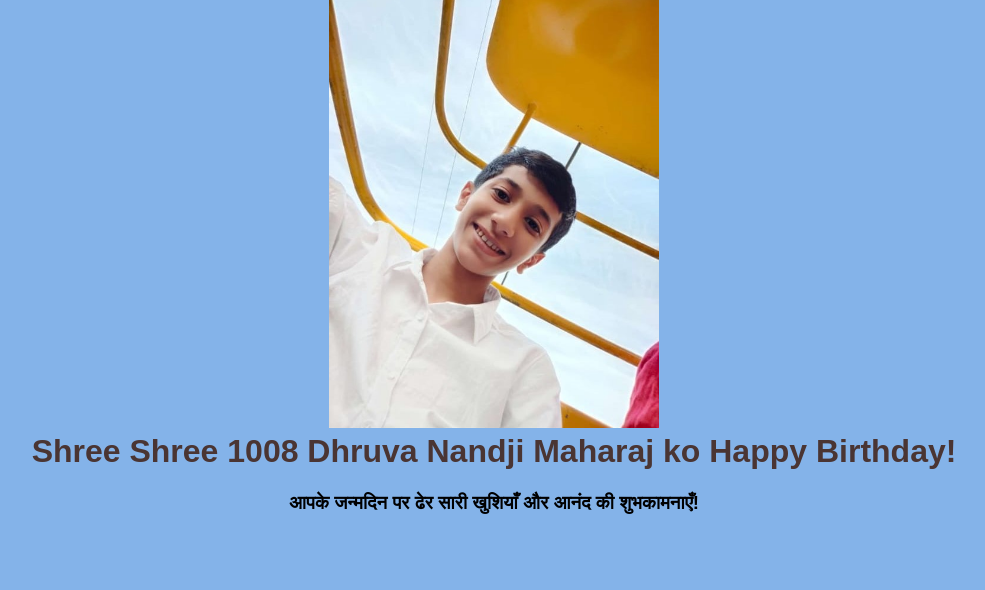
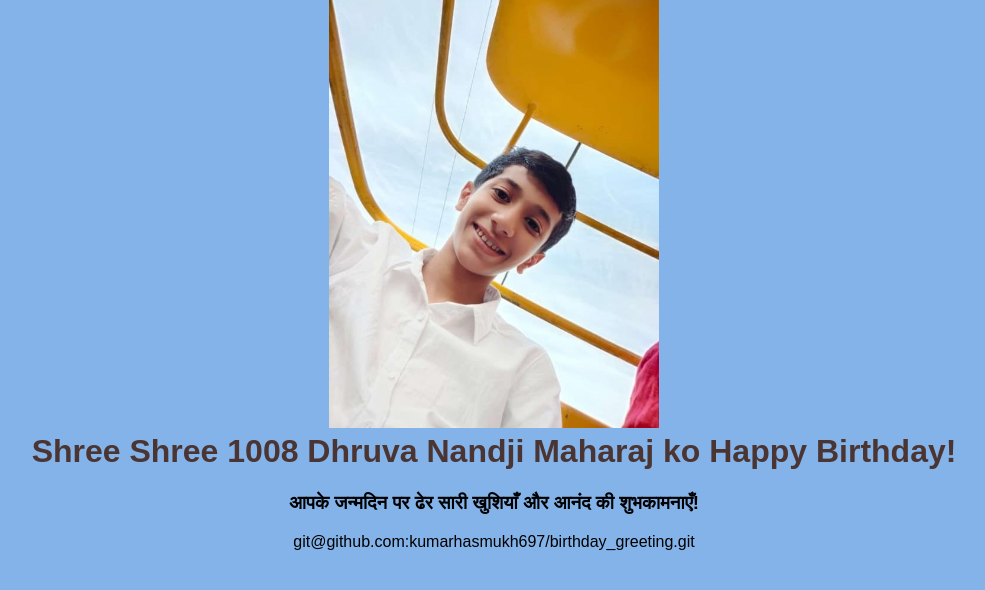
Before and after one commit to kumarhasmukh697/birthday_greetings, a plain HTML site: page index1.html in a window 1280 px wide. Shown: the whole page, without its empty margins (146-1131 px from the left). Drawn offline with Linux system fonts and the light colour scheme.

Commit message:
birthday greeting

```diff
--- a/index1.html
+++ b/index1.html
@@ -31,5 +31,7 @@
 
     <h1>Shree Shree 1008 Dhruva Nandji Maharaj ko Happy Birthday!</h1>
     <h3>आपके जन्मदिन पर ढेर सारी खुशियाँ और आनंद की शुभकामनाएँ!</h3>
+    git@github.com:kumarhasmukh697/birthday_greeting.git
+
 </body>
 </html>
```
